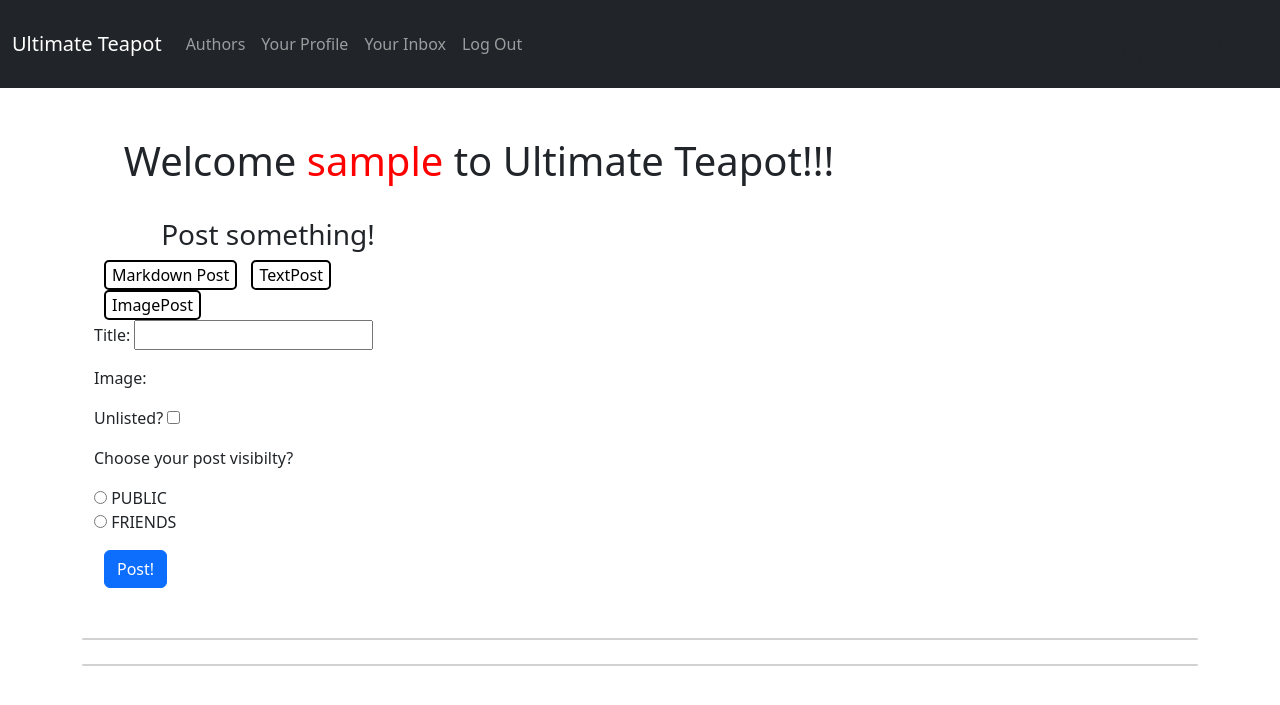
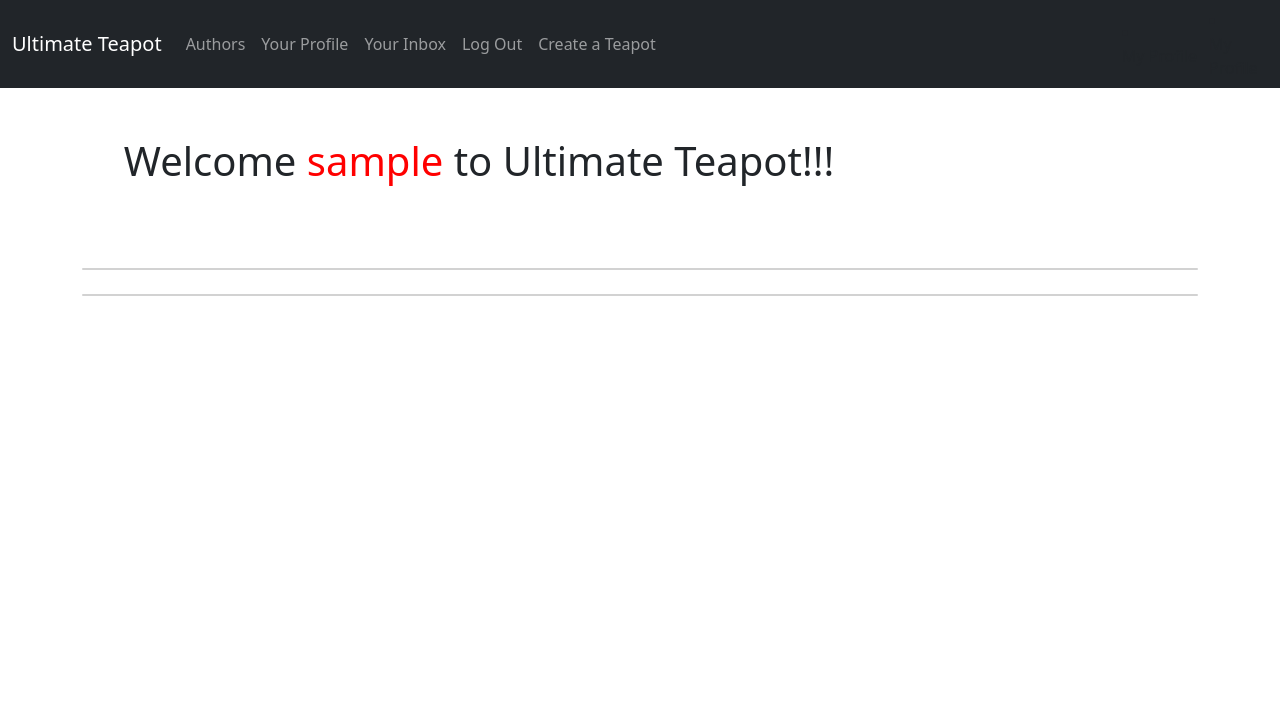
Before and after one commit to Ultimate-Teapot/Ultimate-Teapot, a Django app: page /main/ in a window 1280 px wide. Shown: the top 705 px of the page. Run offline with Django 4.2, Linux system fonts and the light colour scheme; the visitor is signed in with stand-in values (Sample User, id 1); some libraries are stand-ins or nearby versions.

Commit message:
added create a teapot page

```diff
--- a/UltimateTeapot/main/urls.py
+++ b/UltimateTeapot/main/urls.py
@@ -26,6 +26,7 @@ urlpatterns = [
   path('posts/', views.posts, name='posts'),
   path('posts/delete/<path:id>/', views.delete_post, name='delete_post'),
   path('posts/<path:id>/editpost/', views.edit_post, name='edit_post'),
+  path('make_post/', views.make_post, name='make_post'),
   path('make_comment/<path:id>', views.make_comment, name='make_comment'),
   path('like_post/<path:id>', views.like_post, name='like_post'),
   # For testing posts and comments from other servers
--- a/UltimateTeapot/main/views.py
+++ b/UltimateTeapot/main/views.py
@@ -320,6 +320,15 @@ def like_post(request, id):
 def like(request):
     return redirect('home')
 
+
+
+def make_post(request):
+    upload_form = UploadForm()
+    #return render(request, 'home.html', {"posts":posts, "form":form})
+    return render(request, 'make_post.html', {"upload_form":upload_form})
+
+
+
 def home(request):
         form = UploadForm(request.POST or None, request.FILES)
         if request.method == "POST":
@@ -406,6 +415,10 @@ def home(request):
 
 def inbox(request):
     #should not repeat this code
+    if (request.user.is_authenticated == False):
+        return redirect("home")
+
+
     all_authors = []
     nodes = Node.objects.all()
     for node in nodes:
@@ -417,6 +430,7 @@ def inbox(request):
     #postMessage = Post.objects.filter(reciever = request.user)
 
     curr_user = request.user.profile
+
 
     inbox = curr_user.inbox.all()
     #n^2
--- a/UltimateTeapot/templates/home.html
+++ b/UltimateTeapot/templates/home.html
@@ -39,84 +39,7 @@
   </br>
   </br>
 
-  <div class="col-md-4">
-    <h3 class="text-center">Post something!</h3>
-    <button type="button" onclick=MakeMarkdown()>Markdown Post</button>
-    <button type="button" onclick=MakeText()>TextPost</button>
-    <button type="button" onclick=MakeImage()>ImagePost</button>
-    <br>
 
-    {% if upload_form %}
-      <form action="/main/posts/" method="POST" enctype="multipart/form-data">
-        {% csrf_token %}
-
-        {{ upload_form.contentType.hidden }}
-        {{ upload_form.as_p }}
-
-
-        <button type="submit" class="btn btn-primary btn-block">Post!</button>
-      </form>
-    {% endif %}
-
-
-
-
-  </div>
-
-  <script type="text/javascript">
-
-
-    window.onload = function(){
-      document.getElementById('id_image').hidden = true
-      document.getElementById('id_content').hidden = true
-      //document.getElementById('id_markdown_content').hidden = true
-      //document.getElementById('id_contentType').hidden = true
-
-    }
-    function MakeMarkdown(){
-      document.getElementById('id_content').hidden = false
-      document.getElementById('id_image').hidden = true
-
-      //document.getElementById('id_markdown_content').hidden = false
-      document.getElementById('id_contentType').value = "text/markdown"
-      //document.getElementById('id_contentType').hidden = true
-    }
-
-
-
-    function MakeImage(){
-      document.getElementById('id_image').hidden = false
-      document.getElementById('id_content').hidden = true
-      //document.getElementById('id_markdown_content').hidden = true
-      document.getElementById('id_contentType').value = "application/base64"
-      //document.getElementById('id_contentType').hidden = true
-    }
-
-
-    function MakeText(){
-      document.getElementById('id_content').hidden = false
-      document.getElementById('id_image').hidden = true
-      //document.getElementById('id_markdown_content').hidden = true
-      document.getElementById('id_contentType').value = "text/plain"
-      //document.getElementById('id_contentType').hidden = true
-
-    }
-
-
-
-  </script>
-
-    {% comment %} <div class="col-md-8" style=" background-color: pink">
-      <form action="/main/posts/" method="POST" enctype="multipart/form-data">
-        {% csrf_token %}
-        <div style="padding: 20px">
-          <h5>Share your thoughts!</h5>
-          <input type="text" style="width: 100%;" name="text_post" placeholder="What is in your mind?"></textarea></br></br>
-          <input type="file" name="image_upload"></br></br>
-          <button type="submit">Upload</button>
-        </div>
-      </form>
-    </div> {% endcomment %}
 
     <div class="col-md-8">
       {% for post in posts %}
@@ -131,19 +54,19 @@
 
                   {% if post.visibility == 'PUBLIC' %}
 
-                  <p> VISIBILTY: {{ post.visibility }}</p>
+
                   <p> This post is public</p>
                   {% include 'post_structure.html' %}
 
                   {% elif post.visibility == 'FRIENDS' %}
 
-                  <p> VISIBILTY: {{ post.visibility }}</p>
+
                   <p> This post is a friend post</p>
                   {% include 'post_structure.html' %}
 
                   {% else%}
                   Not friends nor public post!!!!!!!!!
-                  <p> VISIBILTY: {{ post.visibility }}</p>
+
                   <p> This post is a friend post</p>
                   {% include 'post_structure.html' %}
 
--- a/UltimateTeapot/templates/navbar.html
+++ b/UltimateTeapot/templates/navbar.html
@@ -27,6 +27,13 @@
             <a class="nav-link"
             href="{% url 'logout' %}"> Log Out</a>
           </li>
+
+          <li class="nav-item">
+            <a class="nav-link"
+            href="{% url 'make_post' %}"> Create a Teapot</a>
+          </li>
+
+
 
           {% comment %} <a href="{% url 'profile' user.profile.id %}">Friends</a>
           <a href="{% url 'authors' %}">Authors</a>
--- a/UltimateTeapot/templates/post_structure.html
+++ b/UltimateTeapot/templates/post_structure.html
@@ -23,7 +23,7 @@
               </div> -->
 
 
-            <p>Post's link: <a href="{% url 'foreign_post' post.id %}">{{ post.id }}</a><p>
+
             </p>
             {% if post.image %}
             <img src="{{ post.image.url }}" alt="{{ post.title }}" class="img-fluid">
```
Also changed, not shown: UltimateTeapot/templates/make_post.html (added, +113 -0 lines).
